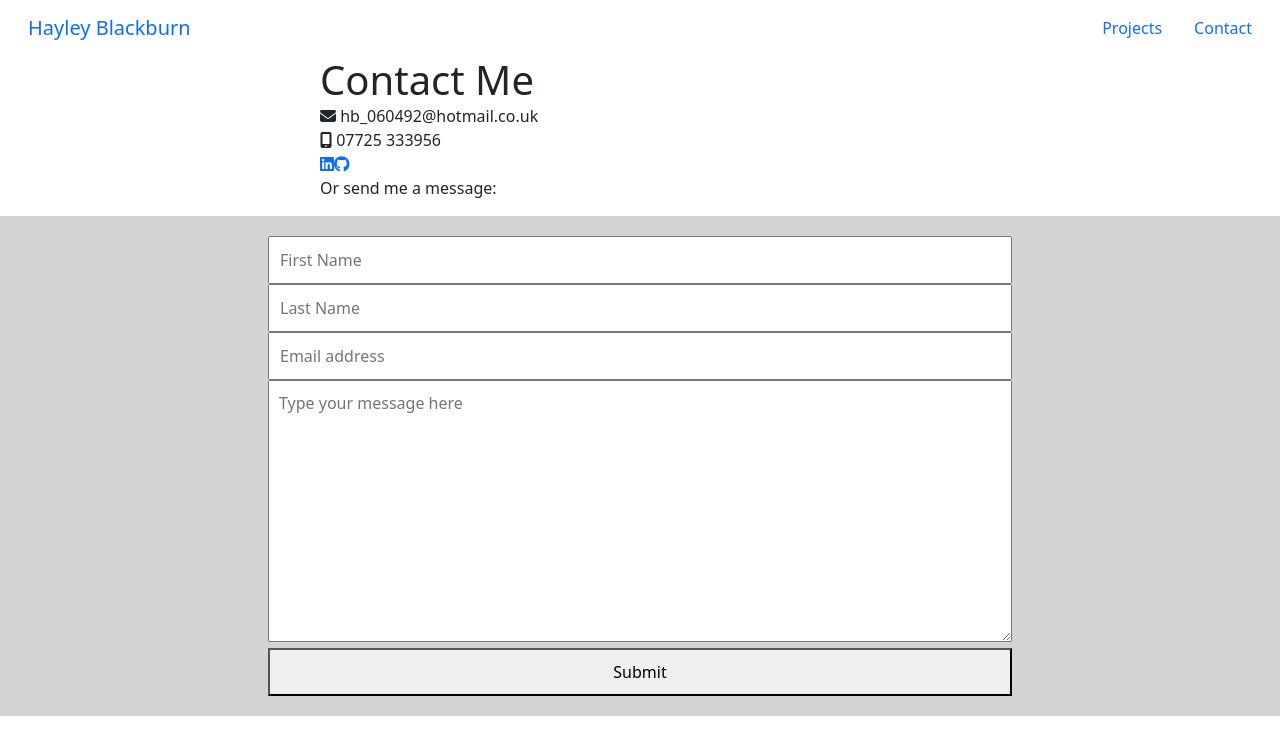
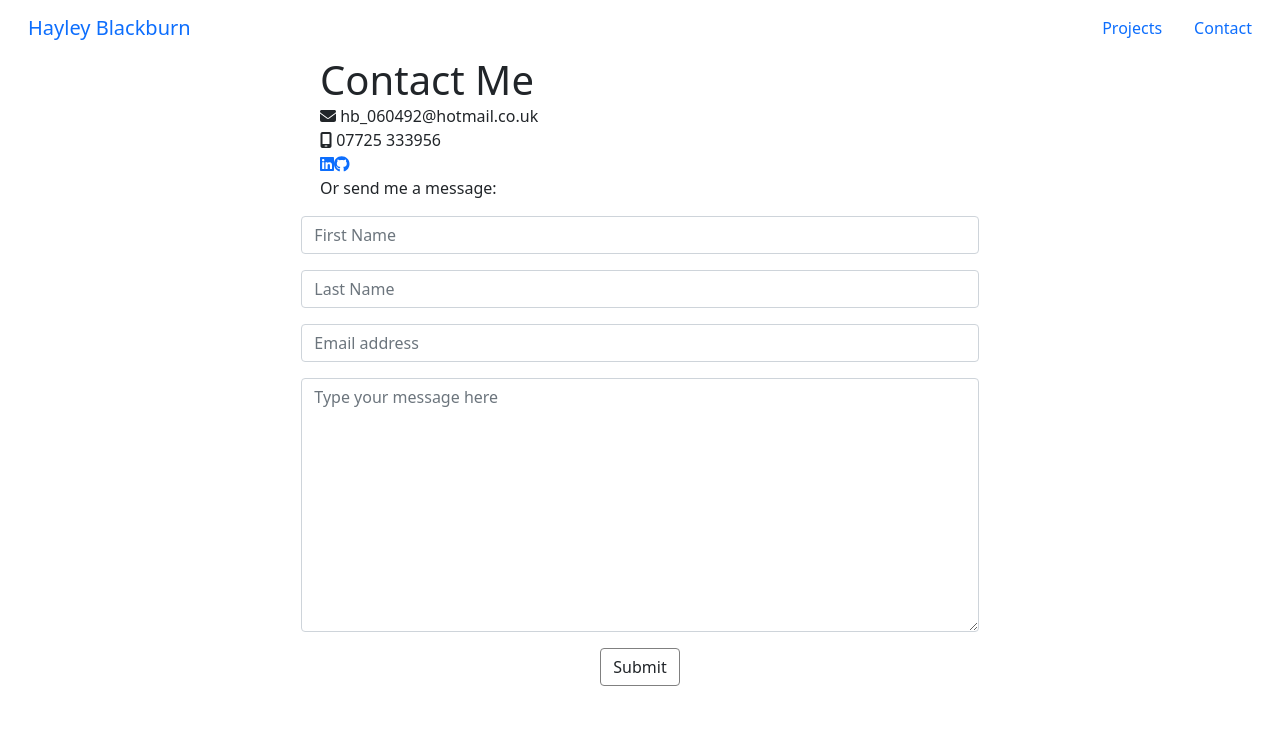
Before and after one commit to codenamehaylz/react-portfolio, a React (Create React App) app: page /contact in a window 1280 px wide. Shown: the top 754 px of the page. Built offline with nearby package versions, Linux system fonts and the light colour scheme.

Commit message:
added bootstrap classes to contact form

```diff
--- a/public/style.css
+++ b/public/style.css
@@ -42,20 +42,14 @@
     width: 50%;
 }
 
-.form-container {
-    text-align: center;
-    display: block;
+.form-container button {
+    border: 1px solid gray;
 }
 
-form {
-    background-color: lightgrey;
-    padding: 20px;
-}
-
-form > * {
-    margin: 5px 0;
-    padding: 10px;
-    width: 60%;
+.form-container {
+    margin: 0 auto;
+    width: 80%;
+    text-align: center;
 }
 
 
--- a/src/components/Contact.js
+++ b/src/components/Contact.js
@@ -70,43 +70,57 @@ function Contact() {
         </div>
 
         <div className="form-container">
-          <form onSubmit={formSubmit}>
-
+          <form className="row g-3 flex-column" onSubmit={formSubmit}>
           <input
+            className="form-control"
             type="hidden"
             name="access_key"
             value="0eabe439-a824-4e37-9720-c804be54627a" />
 
+          <div className="col-sm-10 col-lg-8 align-self-center">
           <input
+            className="form-control"
             onChange={formChange}
             type="text"
             name="firstName"
             value={formData.firstName}
             placeholder="First Name" />
+          </div>
 
+          <div className="col-sm-10 col-lg-8 align-self-center">
           <input
+            className="form-control"
             onChange={formChange}
             type="text"
             name="lastName"
             value={formData.lastName}
             placeholder="Last Name" />
+          </div>
 
+          <div className="col-sm-10 col-lg-8 align-self-center">
           <input
+            className="form-control"
             onChange={formChange}
             type="text"
             name="email"
             value={formData.email}
             placeholder="Email address" />
+          </div>
 
+          <div className="col-sm-10 col-lg-8 align-self-center">
           <textarea
+            className="form-control"
             onChange={formChange}
             name="message"
             value={formData.message}
             rows={10}
             cols={50}
             placeholder="Type your message here" />
+          </div>
 
-          <button type="submit">Submit</button>
+          <div className="col-sm-10 col-lg-8 align-self-center">
+          <button className="btn" type="submit">Submit</button>
+          </div>
 
           {success && <p>Message Sent!</p>}
         </form>
```
